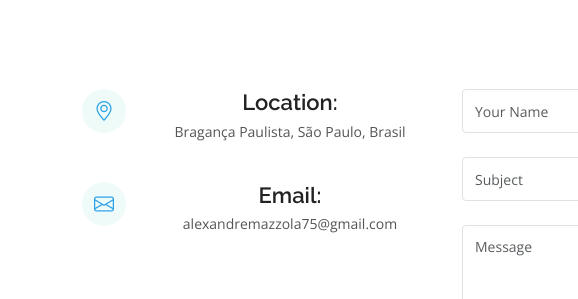
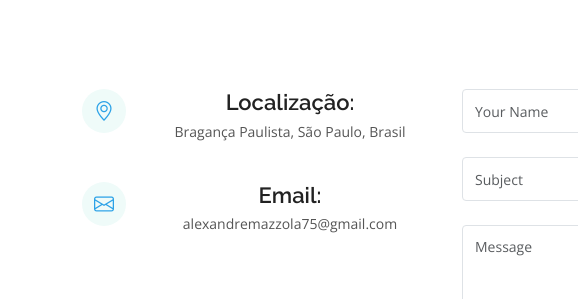
Before and after one commit to alexandremazzola/Alexandremazzolaportifolio, a plain HTML site: page contact.html in a window 1280 px wide. Shown: the part 171-470 px from the top of the page, 0-578 px from the left. Drawn offline with nearby package versions, Linux system fonts and the light colour scheme.

Commit message:
Update contact.html

```diff
--- a/contact.html
+++ b/contact.html
@@ -78,7 +78,7 @@
             <div class="info">
               <div class="address">
                 <i class="bi bi-geo-alt"></i>
-                <h4>Location:</h4>
+                <h4>Localização:</h4>
                 <p>Bragança Paulista, São Paulo, Brasil</p>
               </div>
 
```
